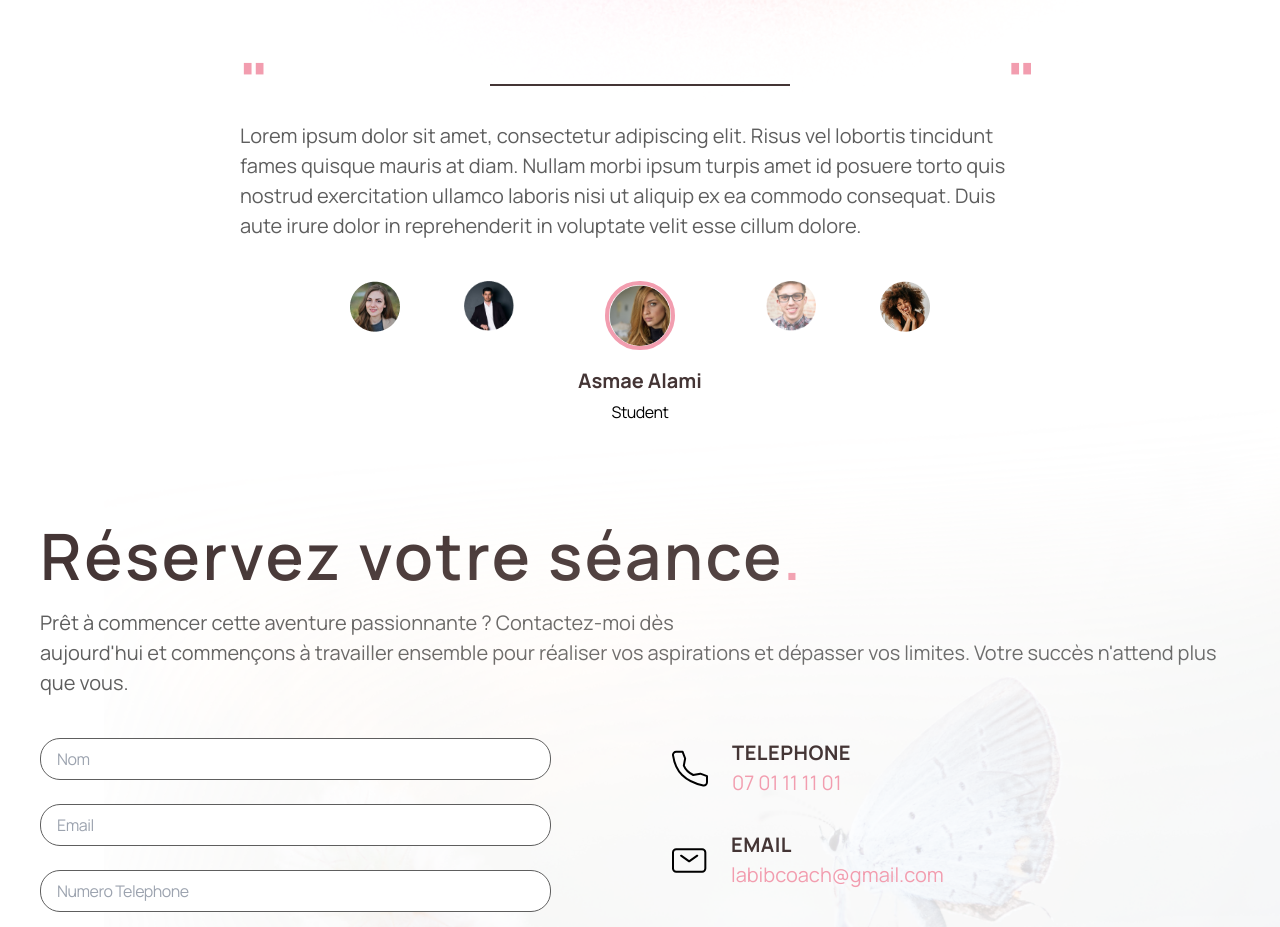
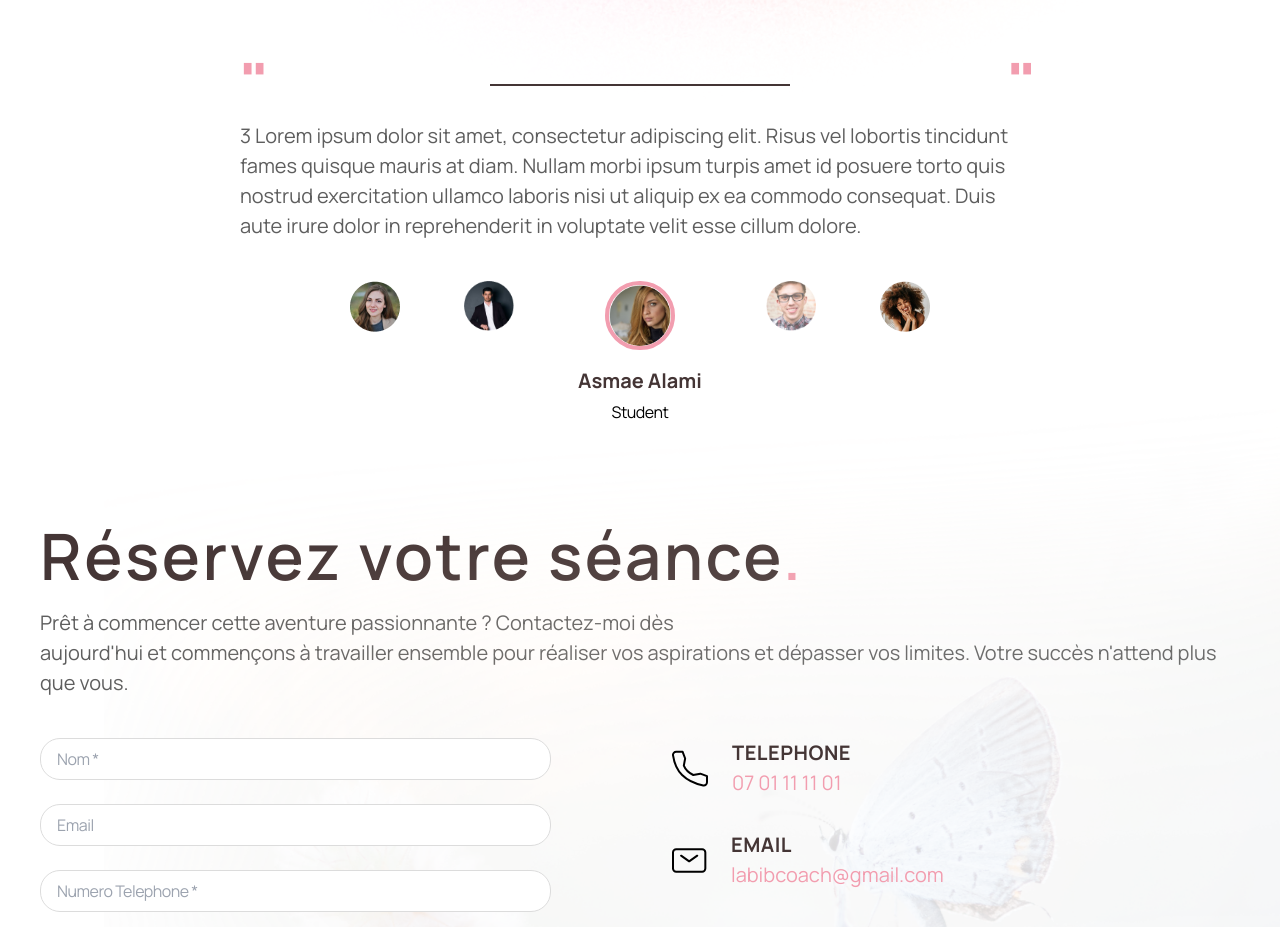
Before and after one commit to IsmaelAvotra/coach-labib, a Next.js app: page / in a window 1280 px wide. Shown: the part 2220-3147 px from the top of the page. Built offline with nearby package versions, Linux system fonts and the light colour scheme.

Commit message:
correction testimonials

```diff
--- a/src/app/components/navbar/Navbar.tsx
+++ b/src/app/components/navbar/Navbar.tsx
@@ -38,6 +38,7 @@ const Navbar = () => {
                   key={index}
                   className='link-nav text-link text-[#83584f]'
                   onClick={() => setIsVisible(false)}
+                  scroll={false}
                 >
                   {item.link}
                 </Link>
--- a/src/app/components/reservation/Reservation.css
+++ b/src/app/components/reservation/Reservation.css
@@ -1,5 +1,5 @@
 input {
-  border: 0.5px solid #5e5e5e;
+  border: 0.8px solid #dcdcdc;
   color: #5e5e5e;
 }
 
--- a/src/app/components/reservation/Reservation.tsx
+++ b/src/app/components/reservation/Reservation.tsx
@@ -24,18 +24,20 @@ const Reservation = () => {
         <div className=' flex flex-col gap-6 flex-1'>
           <input
             type='text'
-            placeholder='Nom'
+            placeholder='Nom *'
             className='styled-input px-4 py-2 bg-white   rounded-[20px] placeholder:text-link w-[90%]'
+            required
           />
           <input
             type='text'
-            placeholder='Email'
-            className='px-4 py-2 bg-white   rounded-[20px] placeholder:text-link w-[90%]'
+            placeholder='Email '
+            className='px-4 py-2 bg-[#fff]   rounded-[20px] placeholder:text-link w-[90%]'
           />
           <input
             type='text'
-            placeholder='Numero Telephone'
+            placeholder='Numero Telephone *'
             className='px-4 py-2 bg-white  rounded-[20px] placeholder:text-link w-[90%]'
+            required
           />
           <input
             type='text'
--- a/src/app/components/testimonials/Testimonials.tsx
+++ b/src/app/components/testimonials/Testimonials.tsx
@@ -24,11 +24,7 @@ const Testimonials = () => {
           <span className='text-rose text-titleBanner font-bold'>"</span>
         </div>
         <p className='text-textSize mb-6 text-textColor test-text'>
-          Lorem ipsum dolor sit amet, consectetur adipiscing elit. Risus vel
-          lobortis tincidunt fames quisque mauris at diam. Nullam morbi ipsum
-          turpis amet id posuere torto quis nostrud exercitation ullamco laboris
-          nisi ut aliquip ex ea commodo consequat. Duis aute irure dolor in
-          reprehenderit in voluptate velit esse cillum dolore.
+          {testimonials[index]['testi']}
         </p>
       </div>
       <div className='profils mt-10 flex justify-center gap-16 cursor-pointer'>
--- a/src/app/data/testimonials.ts
+++ b/src/app/data/testimonials.ts
@@ -2,6 +2,7 @@ interface Testimonial {
   imageUrl: string
   name: string
   work: string
+  testi: string
 }
 
 export const testimonials: Testimonial[] = [
@@ -9,25 +10,35 @@ export const testimonials: Testimonial[] = [
     imageUrl: '/test1.png',
     name: 'Oumaima Abou',
     work: 'Designer',
+    testi:
+      '1 Lorem ipsum dolor sit amet, consectetur adipiscing elit. Risus vel lobortis tincidunt fames quisque mauris at diam. Nullam morbi ipsum turpis amet id posuere torto quis nostrud exercitation ullamco laboris nisi ut aliquip ex ea commodo consequat. Duis aute irure dolor in reprehenderit in voluptate velit esse cillum dolore.',
   },
   {
     imageUrl: '/test2.png',
     name: 'John Doe',
     work: 'Director',
+    testi:
+      '2 Lorem ipsum dolor sit amet, consectetur adipiscing elit. Risus vel lobortis tincidunt fames quisque mauris at diam. Nullam morbi ipsum turpis amet id posuere torto quis nostrud exercitation ullamco laboris nisi ut aliquip ex ea commodo consequat. Duis aute irure dolor in reprehenderit in voluptate velit esse cillum dolore.',
   },
   {
     imageUrl: '/test3.png',
     name: 'Asmae Alami',
     work: 'Student',
+    testi:
+      ' 3 Lorem ipsum dolor sit amet, consectetur adipiscing elit. Risus vel lobortis tincidunt fames quisque mauris at diam. Nullam morbi ipsum turpis amet id posuere torto quis nostrud exercitation ullamco laboris nisi ut aliquip ex ea commodo consequat. Duis aute irure dolor in reprehenderit in voluptate velit esse cillum dolore.',
   },
   {
     imageUrl: '/test4.png',
     name: 'Ahmed Alaoui',
     work: 'Developper',
+    testi:
+      '4 Lorem ipsum dolor sit amet, consectetur adipiscing elit. Risus vel lobortis tincidunt fames quisque mauris at diam. Nullam morbi ipsum turpis amet id posuere torto quis nostrud exercitation ullamco laboris nisi ut aliquip ex ea commodo consequat. Duis aute irure dolor in reprehenderit in voluptate velit esse cillum dolore.',
   },
   {
     imageUrl: '/test5.png',
     name: 'Nelly Rose',
     work: 'Community Manager',
+    testi:
+      '5 Lorem ipsum dolor sit amet, consectetur adipiscing elit. Risus vel lobortis tincidunt fames quisque mauris at diam. Nullam morbi ipsum turpis amet id posuere torto quis nostrud exercitation ullamco laboris nisi ut aliquip ex ea commodo consequat. Duis aute irure dolor in reprehenderit in voluptate velit esse cillum dolore.',
   },
 ]
```
